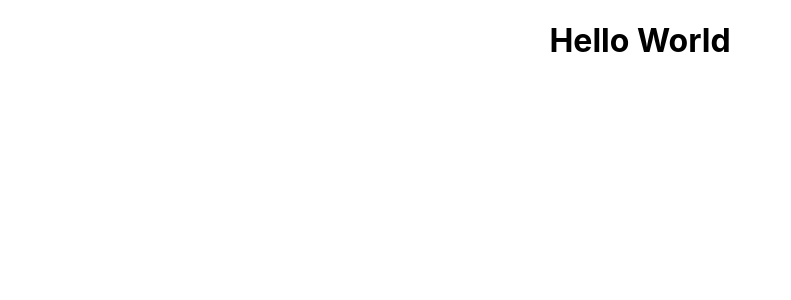
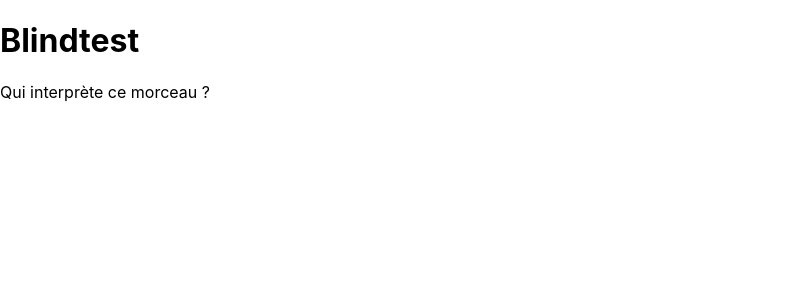
Before and after one commit to margueritekennenga/blind-test, a React (Create React App) app: page / in a window 1280 px wide. Shown: the top 300 px of the page, without its empty margins (0-791 px from the left). Built offline with nearby package versions, Linux system fonts and the light colour scheme; no server answers.

Commit message:
quiz phase 1

```diff
--- a/src/App.js
+++ b/src/App.js
@@ -1,27 +1,45 @@
 import React from 'react';
+// import Music from './components/randomMusics'
+import Quiz from './components/quiz'
 import logo from './logo.svg';
 import './App.css';
 
-function App() {
-  return (
-    <div className="App">
-      <h1>Hello World</h1>
-      {/* <header className="App-header">
-        <img src={logo} className="App-logo" alt="logo" />
-        <p>
-          Edit <code>src/App.js</code> and save to reload.
-        </p>
-        <a
-          className="App-link"
-          href="https://reactjs.org"
-          target="_blank"
-          rel="noopener noreferrer"
-        >
-          Learn React
-        </a>
-      </header> */}
-    </div>
-  );
+
+class App extends React.Component {
+
+  state = {
+    tracks : "",
+  }
+
+componentDidMount(){
+  fetch('https://cors-anywhere.herokuapp.com/https://api.deezer.com/playlist/53362031')
+  .then(res => res.json())
+  .then(result => {
+    this.setState({
+      tracks: result.tracks.data,
+  })
+  })
 }
 
+  render(){
+    const randomMusic = [];
+    const showRandom = [];
+    const randomNumbers = []
+    for (let i = 0; i < 3; i++) {
+      const randomNumber = Math.floor(Math.random() * this.state.tracks.length);
+      if (randomNumbers.indexOf(randomNumber) === -1) {
+        randomNumbers.push(randomNumber);
+      }
+      randomMusic.push(this.state.tracks[randomNumbers[i]]) ;
+    }
+    console.log(randomMusic)
+
+    return (
+      <div>
+        <h1>Blindtest</h1>
+      <Quiz tracks={randomMusic}/>
+      </div>
+  );
+  }
+}
 export default App;
--- /dev/null
+++ b/src/components/quiz.js
@@ -0,0 +1,43 @@
+import React, { Component } from 'react';
+
+class Quiz extends Component {
+
+  state = {
+    question: '',
+      answers : {
+        1: '',
+        2: '',
+        3: '',
+      },
+      correct : ''
+  }
+
+  componentDidMount(){
+  console.log(this.props.tracks[0])
+  this.setState({
+    question: 'Qui interprète ce morceau ?',
+      answers : {
+        a: 'moi',
+        b: 'toi',
+        c: 'lui',
+      },
+      correct : 'c'
+  });
+  }
+
+  render(){
+
+    return(
+      <div>
+        <p>{this.state.question}</p>
+        <label>
+          {/* <input>{this.props.}</input> */}
+        </label>
+      </div>
+    )
+  }
+}
+
+
+
+export default Quiz;
--- /dev/null
+++ b/src/components/randomMusics.js
@@ -0,0 +1,18 @@
+import React, { Component } from 'react';
+
+class randomMusics extends Component {
+
+  render(){
+
+    return(
+
+      <div>
+        <h1>Welcome {this.props.name}</h1>
+        <div>{this.props.randomTracks}</div>
+      </div>
+
+    )
+  }
+}
+
+export default randomMusics;
```
